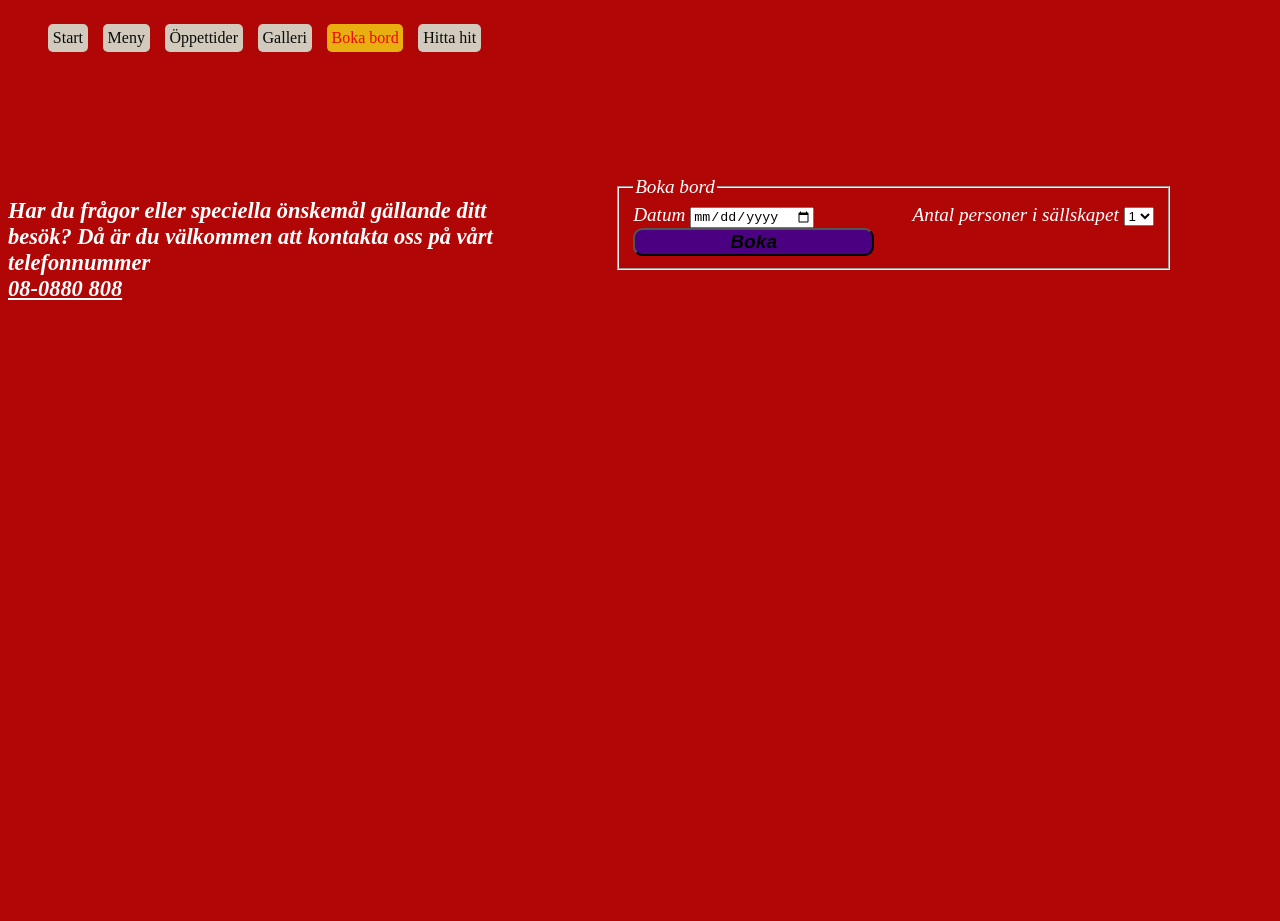
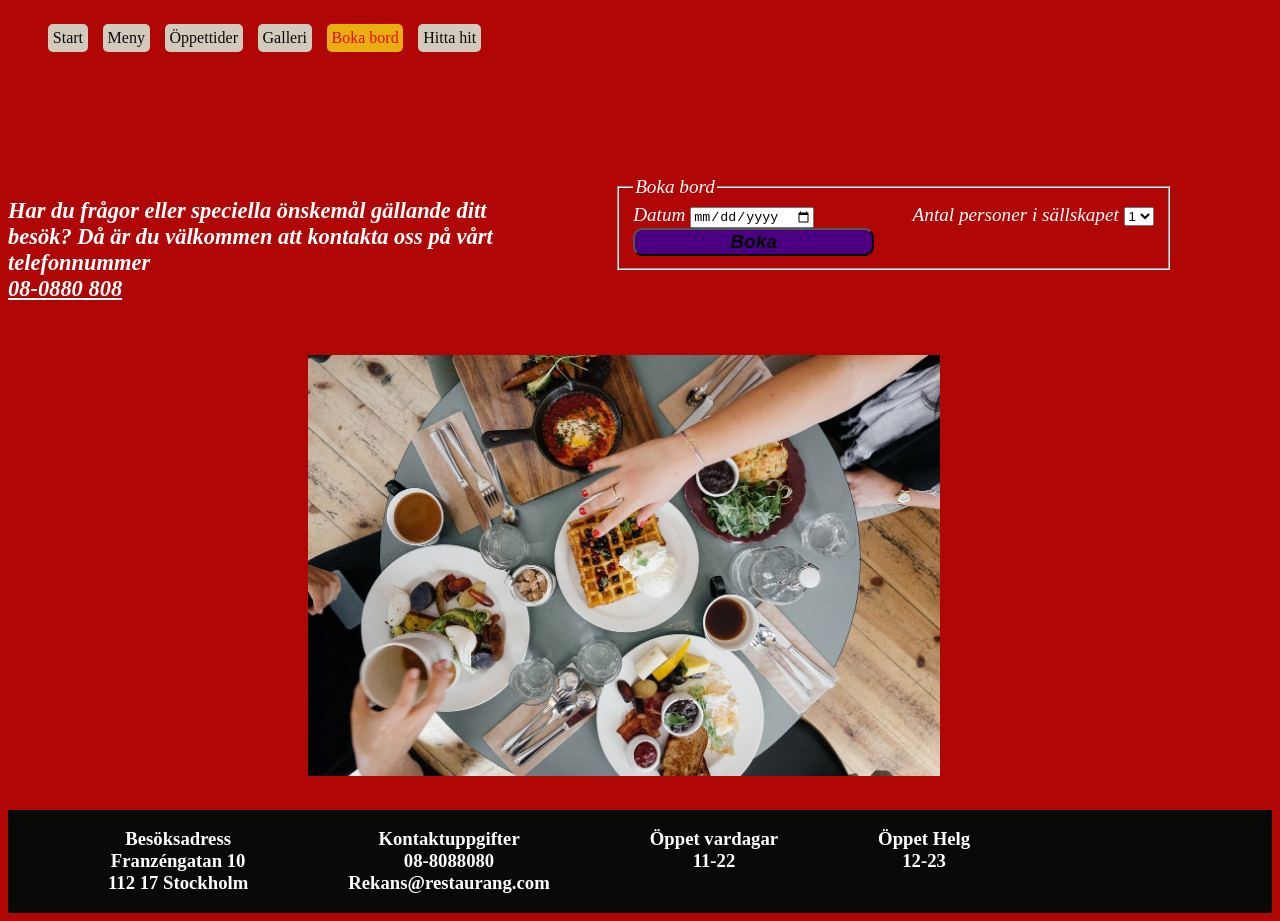
Before and after one commit to fb222vg/U3, a plain HTML site: page boka-bord.html in a window 1280 px wide. Before the commit the page ends 800 px from the top, so only its background shows below. Drawn offline with Linux system fonts and the light colour scheme.

Commit message:
gjort footer

```diff
--- a/boka-bord.html
+++ b/boka-bord.html
@@ -24,6 +24,9 @@
         </h3>
 
     </main>
+    <article>
+        <img src="img/breakfast.jpg" id="bord" alt="bord">
+    </article>
     <aside>
         <form id="booking">
             <fieldset id="antalPersoner">
@@ -55,6 +58,22 @@
             </fieldset>
         </form>
     </aside>
+    <footer>
+        <div id="wrapper3">
+        <div id="fot1">
+<h3><b>Besöksadress</b><br>Franzéngatan 10 <br>112 17 Stockholm</h3>
+        </div>
+        <div id="fot1">
+            <h3><b>Kontaktuppgifter</b><br>08-8088080 <br>Rekans@restaurang.com</h3>
+                    </div>
+                    <div id="fot1">
+                        <h3><b>Öppet vardagar</b><br>11-22 </h3>
+                                </div>
+                                <div id="fot1">
+                                    <h3><b>Öppet Helg</b><br>12-23</h3>
+                                            </div>
 
+        </div>
+    </footer>
 </body>
 </html>
--- a/style.css
+++ b/style.css
@@ -80,7 +80,6 @@ aside {
     margin-top: 100px;
     font-size: larger;
     margin-right: 100px;
-    margin-top: 100px;
     font-style: italic;
     color: white;
 }
@@ -172,7 +171,7 @@ footer {
     transition:transform 1s;
     border-radius: 10px;
     opacity:1;
-    transition-property: opacity 1s;
+
 
 
 }
@@ -188,6 +187,10 @@ footer {
     margin-left:100px;
     text-align: center;
 
+}
+#bord {
+    width: 50%;
+    margin: 30px 30px 30px 300px;
 }
 
 .thisPage {
```
Also changed, not shown: galleri.html (+16 -0 lines), hitta-hit.html (+16 -0 lines), meny.html (+16 -0 lines), oppettider.html (+17 -0 lines).
